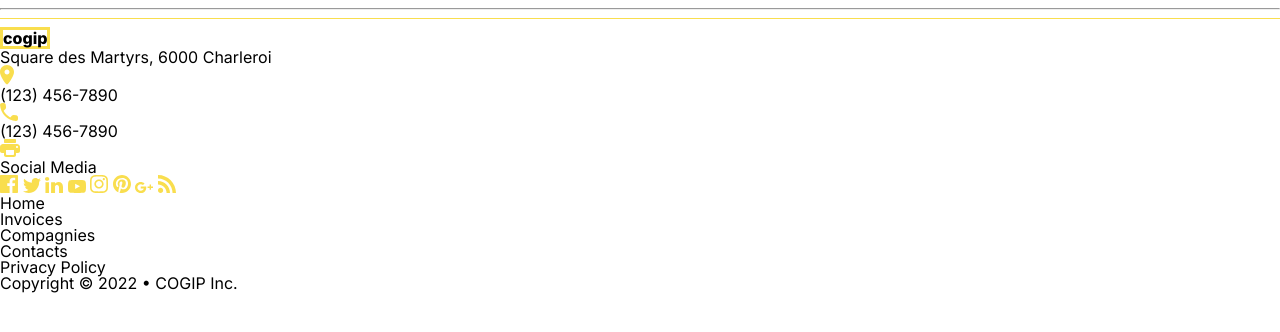
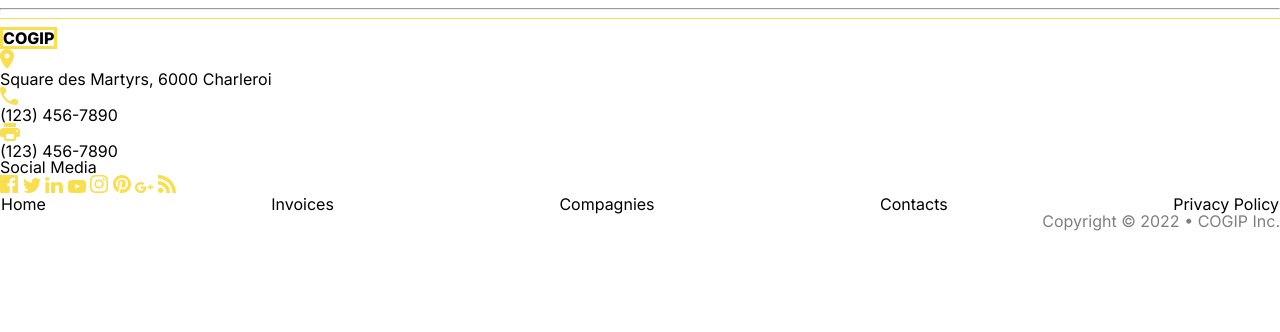
Before and after one commit to LinoLouka/Cogip_Challenge, a PHP site: page / in a window 1280 px wide. Shown: the part 100-432 px from the top of the page. Run offline with PHP 8.4, Linux system fonts and the light colour scheme.

Commit message:
en cours de finition

```diff
--- a/Resources/views/footer.php
+++ b/Resources/views/footer.php
@@ -1,12 +1,17 @@
 <footer>
     <hr>
     <div class="footer">
-        <h2>cogip</h2>
+        <h2>COGIP</h2>
     </div>
     <div class="footer__infos">
-        <p>Square des Martyrs, 6000 Charleroi</p> <img src="../../public/assets/img/maps.svg" alt="round_place">
-        <p>(123) 456-7890</p> <img src="../../public/assets/img/phone.svg" alt="phone">
-        <p>(123) 456-7890</p> <img src="../../public/assets/img/print.svg" alt="print">
+        <div class="img_svg">
+        <img src="../../public/assets/img/maps.svg" alt="round_place"><p>Square des Martyrs, 6000 Charleroi</p></div>
+        <div class="img_phone">
+        <img src="../../public/assets/img/phone.svg" alt="phone"><p>(123) 456-7890</p></div>
+        <div class="img_print">
+        <img src="../../public/assets/img/print.svg" alt="print"> <p>(123) 456-7890</p></div>
+
+        <div class="logo_social_media">
         <p>Social Media</p>
         <img src="../../public/assets/img/Facebook.svg" alt="logo_facebook">
         <img src="../../public/assets/img/Twitter.svg" alt="logo_twitter">
@@ -16,6 +21,7 @@
         <img src="../../public/assets/img/Pinterest.svg" alt="logo_pinterest">
         <img src="../../public/assets/img/GooglePlus.svg" alt="logo_google">
         <img src="../../public/assets/img/wifi.svg" alt="logo_rss">
+</div>
     </div>
     <div class="footer__contact">
         <ul>
```
Also changed, not shown: public/assets/css/style.css, public/assets/scss/_footer.scss, 1 other file.
